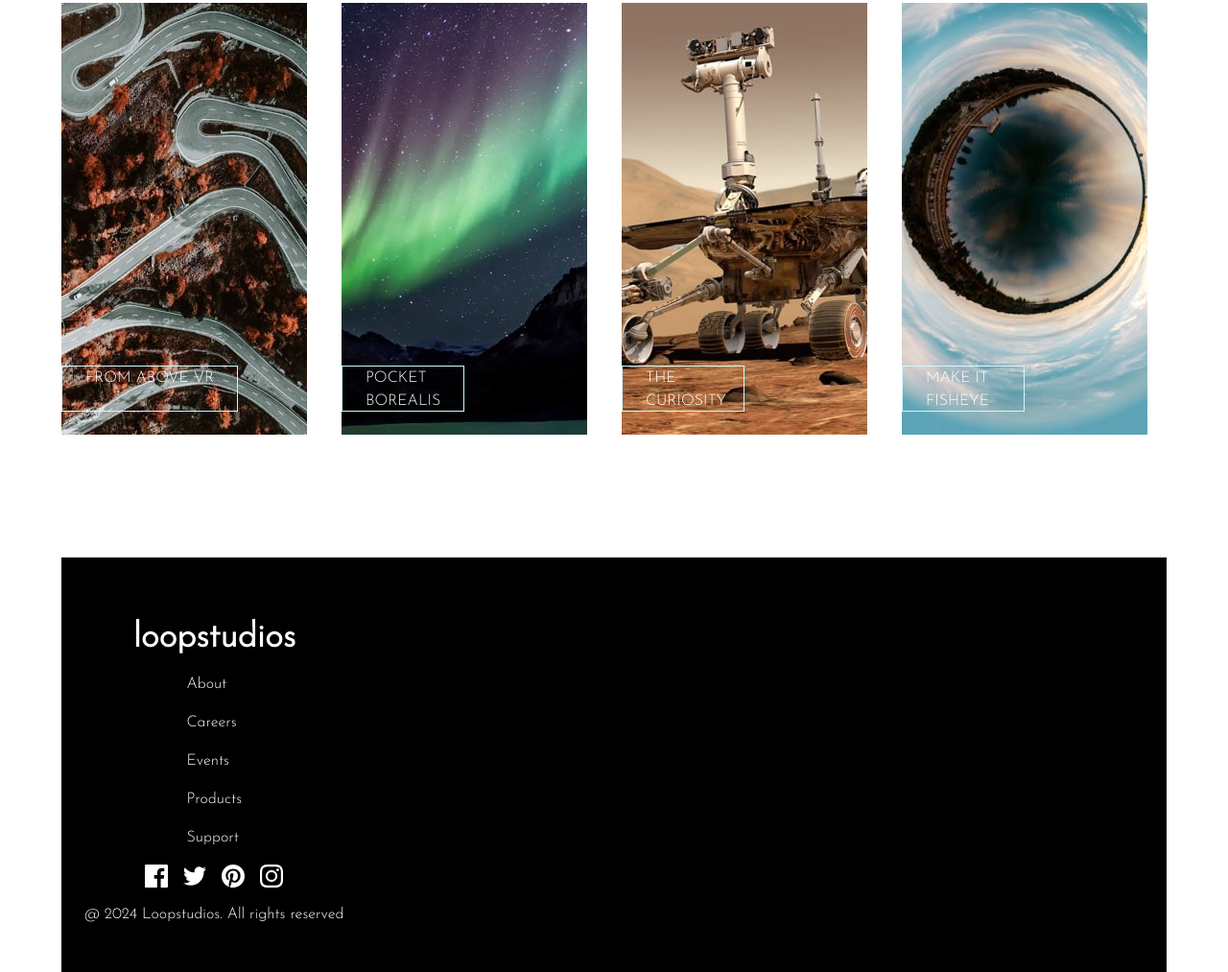
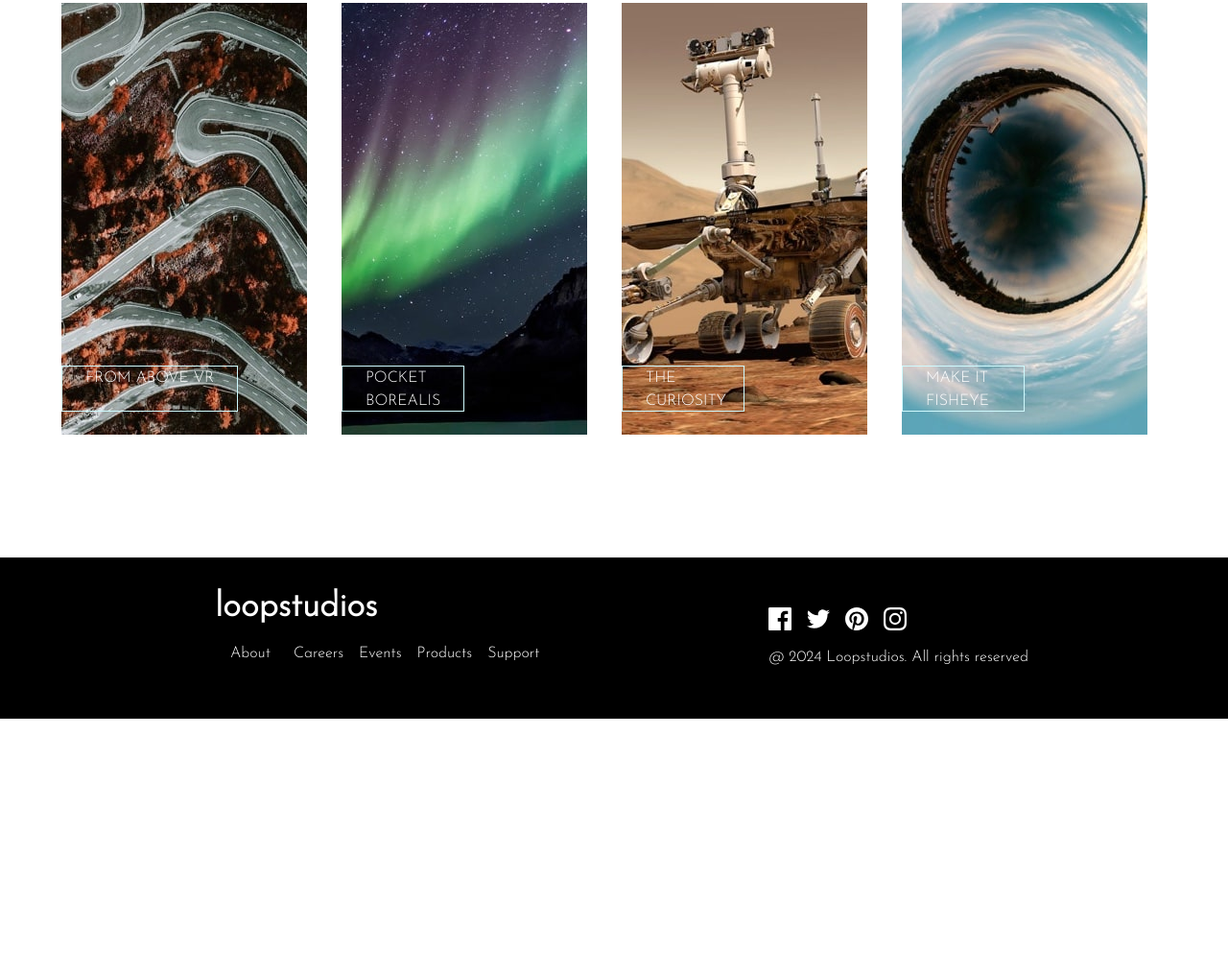
Before and after one commit to AJenkinsSolutions/tailwind-loopstudios-ui, a website: page index.html in a window 1280 px wide. Shown: the part 1947-2960 px from the top of the page at 96% size. After the commit the page ends 2696 px from the top, so only its background shows below. Drawn offline with Linux system fonts and the light colour scheme.

Commit message:
feat: impl footer desktop

```diff
--- a/index.html
+++ b/index.html
@@ -369,42 +369,49 @@
     </section>
     <!-- footer -->
     <footer id="footer">
-
-        <div class="text-white bg-black section-container md:max-w-6xl md:mx-auto md:justify-start md:items-start md:px-6 md:pt-8">
+        <!-- section container -->
+        <div class="text-white bg-black md:px-52 section-container ">
 
             <!-- menu container -->
-            <div class="flex flex-col items-center justify-center pt-8 pb-12 space-y-4">
+            <div class="flex flex-col items-center justify-center pt-8 pb-12 space-y-4 md:flex-row md:w-full md:justify-between">
+
+                <!-- title and icon container -->
+                <div class="flex flex-col items-center justify-center space-y-2 md:space-y-2 md:items-start md:px-4">
                     <!-- title -->
                     <h1 class="text-4xl font-bold">loopstudios</h1>
 
                     <!-- menu item container -->
-                <div class="flex flex-col space-y-4">
-                    <div class="group/item">
+                    <div class="flex flex-col space-y-4 md:flex-row md:space-x-4 md:space-y-0 md:justify-center md:items-center md:px-2">
+
+                        <div class="m-2 group/item">
                             <a href="" class="">About</a>
-                        <div class="mx-2 group-hover/item:border"></div>
+                            <div class=" group-hover/item:border"></div>
                         </div>
-                    <div class="group/item">
+
+                        <div class="m-2 group/item">
                             <a href="" class="">Careers </a>
-                        <div class="mx-2 group-hover/item:border"></div>
+                            <div class=" group-hover/item:border"></div>
                         </div>
-                    <div class="group/item">
+                        <div class="m-2 group/item">
                             <a href="" class="">Events </a>
-                        <div class="mx-2 group-hover/item:border"></div>
+                            <div class=" group-hover/item:border"></div>
                         </div>
-                    <div class="group/item">
+                        <div class="m-2 group/item">
                             <a href="" class="">Products </a>
-                        <div class="mx-2 group-hover/item:border"></div>
+                            <div class=" group-hover/item:border"></div>
                         </div>
-                    <div class="group/item">
+                        <div class="m-2 group/item">
                             <a href="" class="">Support</a>
-                        <div class="mx-2 group-hover/item:border"></div>
+                            <div class="group-hover/item:border"></div>
+                        </div>
+
                     </div>
 
                 </div>
                 <!-- Socials Container  -->
                 <div class="space-y-4">
                     <!-- social icon container -->
-                    <div class="flex items-center justify-center space-x-4">
+                    <div class="flex items-center justify-center space-x-4 md:justify-start">
                         <img src="images/icon-facebook.svg" alt="">
                         <img src="images/icon-twitter.svg" alt="">
                         <img src="images/icon-pinterest.svg" alt="">
```
Also changed, not shown: css/style.css. Lines whose indentation alone changed are shown as unchanged.
